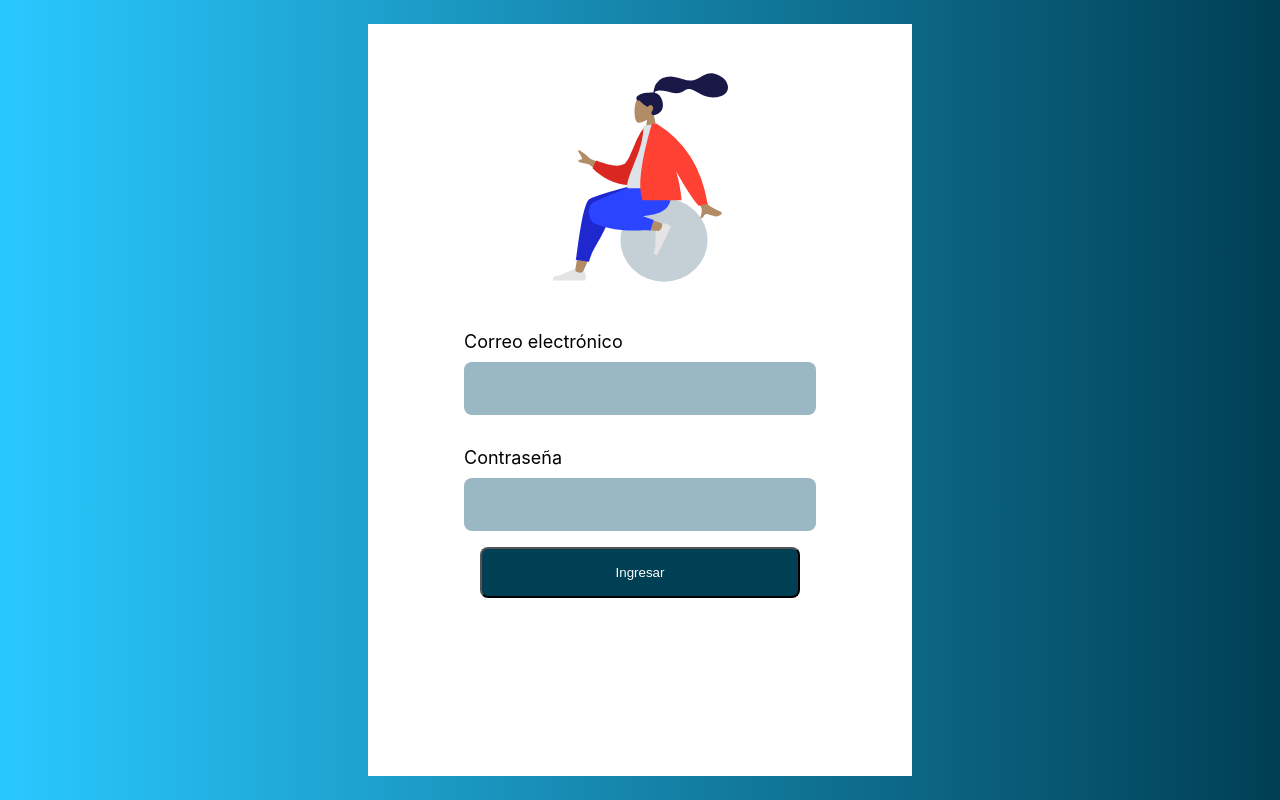
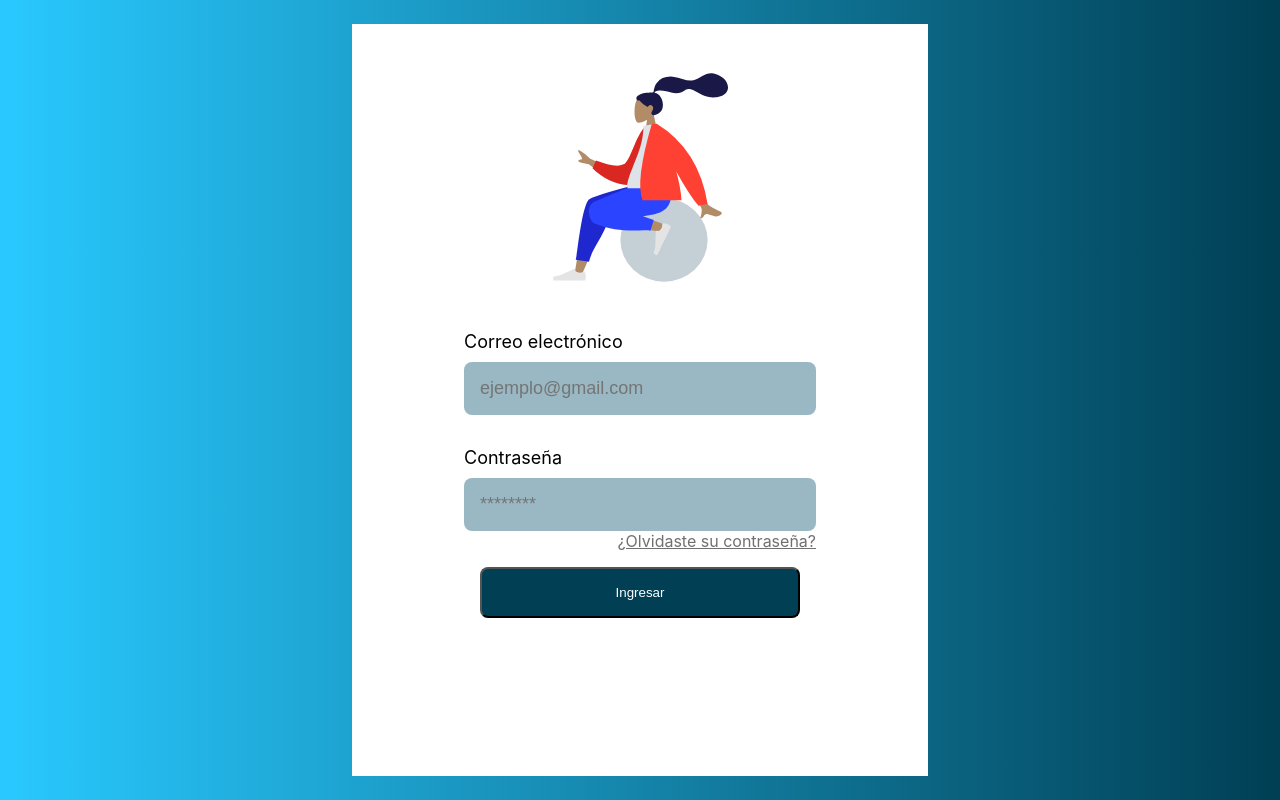
Before and after one commit to GerardCod/hl-admin, a React (Create React App) app: page / in a window 1280 px wide. Built offline with nearby package versions, Linux system fonts and the light colour scheme.

Commit message:
[MODIFY] Implementing navigation between Login and ForgotPassword pages

```diff
--- a/src/App.css
+++ b/src/App.css
@@ -2,6 +2,7 @@
   --light-gradient-color: #29C9FF;
   --dark-gradient-color: #003F54;
   --input-background-color: #99B8C3;
+  --link-font-color: #707070;
 }
 
 .full-size {
@@ -31,7 +32,7 @@
   width: 40%;
   height: 90vh;
   background-color: white;
-  padding: 1rem;
+  padding: 1rem 2rem;
   align-items: center;
 }
 
@@ -65,3 +66,8 @@
   color: white;
   border-radius: 8px;
 }
+
+.forgotPassword {
+  color: var(--link-font-color);
+  align-self: flex-end;
+}
--- a/src/App.js
+++ b/src/App.js
@@ -1,11 +1,13 @@
 import {BrowserRouter, Route} from 'react-router-dom';
 import './App.css';
+import ForgotPasswordPage from './pages/ForgotPasswordPage';
 import LoginPage from './pages/LoginPage';
 
 function App() {
   return (
     <BrowserRouter>
       <Route path="/" exact component={LoginPage} />
+      <Route path="/forgot_password" component={ForgotPasswordPage} />
     </BrowserRouter>
   );
 }
--- a/src/components/LoginForm.js
+++ b/src/components/LoginForm.js
@@ -1,4 +1,5 @@
 import React, { useState } from 'react';
+import { Link } from 'react-router-dom';
 import lady from '../lady.svg';
 
 const LoginForm = () => {
@@ -20,13 +21,13 @@ const LoginForm = () => {
       <object data={lady} width="175" height="275" aria-label="lady"></object>
       <p className="Textfield">
         <label className="Textfield__Label" htmlFor="email">Correo electrónico</label>
-        <input className="Textfield__Input" type="email" name="email" id="email" onChange={handleChange} />
+        <input className="Textfield__Input" type="email" name="email" id="email" onChange={handleChange} placeholder="ejemplo@gmail.com" />
       </p>
       <p className="Textfield">
         <label className="Textfield__Label" htmlFor="password">Contraseña</label>
-        <input className="Textfield__Input" type="password" name="password" id="password" onChange={handleChange} />
+        <input className="Textfield__Input" type="password" name="password" id="password" onChange={handleChange} placeholder="********" />
+        <Link to="/forgot_password" className="forgotPassword">¿Olvidaste su contraseña?</Link>
       </p>
-
       <button type="submit" className="SubmitButton">Ingresar</button>
     </form>
   );
--- /dev/null
+++ b/src/pages/ForgotPasswordPage.js
@@ -0,0 +1,11 @@
+import React from 'react';
+
+const ForgotPasswordPage = () => {
+  return (
+    <div className="full-size gradient-blue flex flex--center">
+
+    </div>
+  );
+}
+
+export default ForgotPasswordPage;
```
